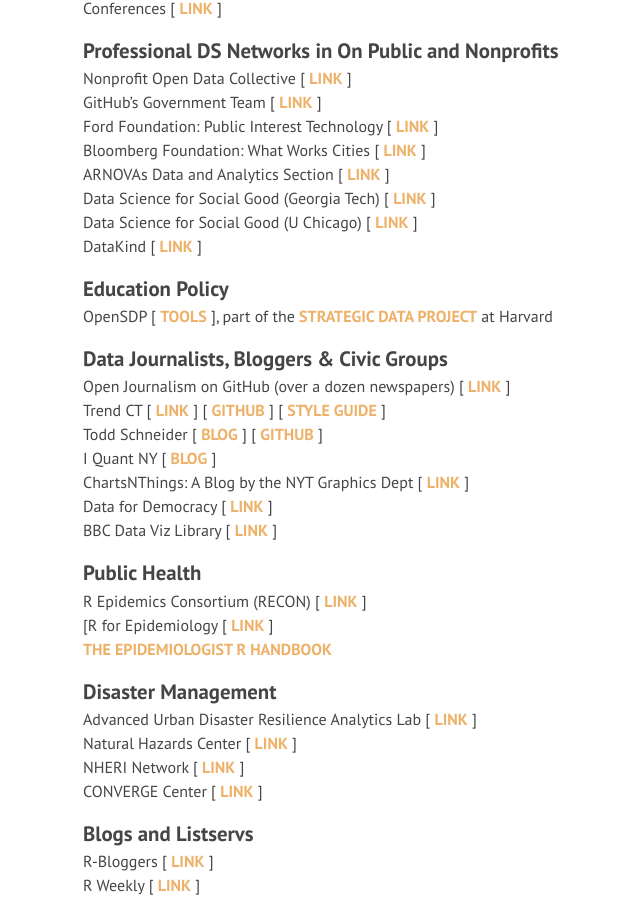
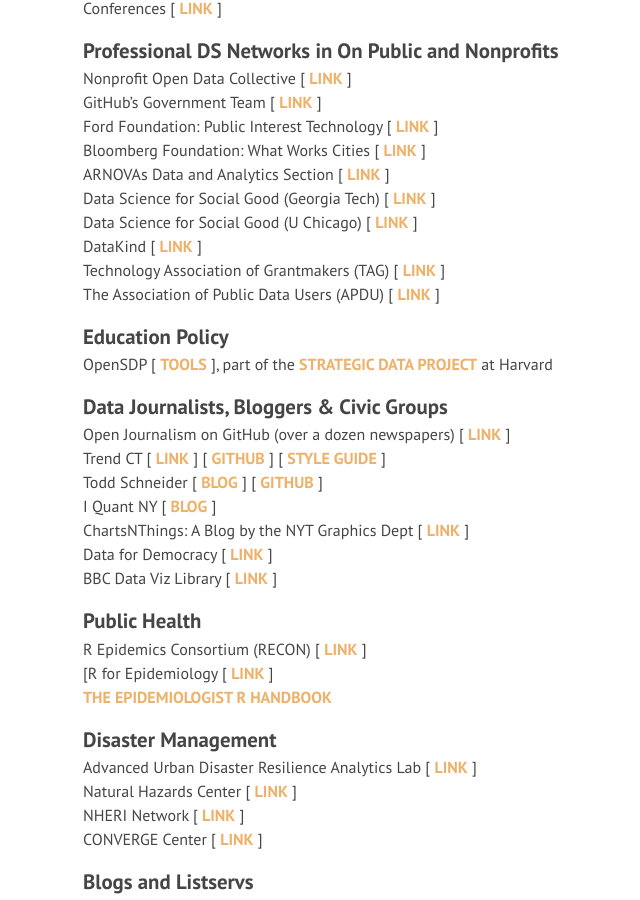
Before and after one commit to DS4PS/ds4ps.github.io, a Jekyll site: the page built from discuss.md, in a window 1280 px wide and 900 px high, scrolled down 981 px. Shown: the whole window, without its empty margins (237-877 px from the left). Built offline with Jekyll 4.4.1, drawn with Linux system fonts in a browser that asks for light colours; nearby versions of some CDN libraries; library files that are not in the unit come from our copies.

Commit message:
Update discuss.md

```diff
--- a/discuss.md
+++ b/discuss.md
@@ -49,6 +49,8 @@
 Data Science for Social Good (Georgia Tech) [ [link](https://ds4sg.gatech.edu/) ]
 Data Science for Social Good (U Chicago) [ [link](https://dssg.uchicago.edu/) ]
 DataKind [ [link](https://www.datakind.org/) ]
+Technology Association of Grantmakers (TAG) [ [link](https://www.tagtech.org/) ]
+The Association of Public Data Users (APDU) [ [link](https://www.apdu.org/) ]
 
 
 ### Education Policy
```
